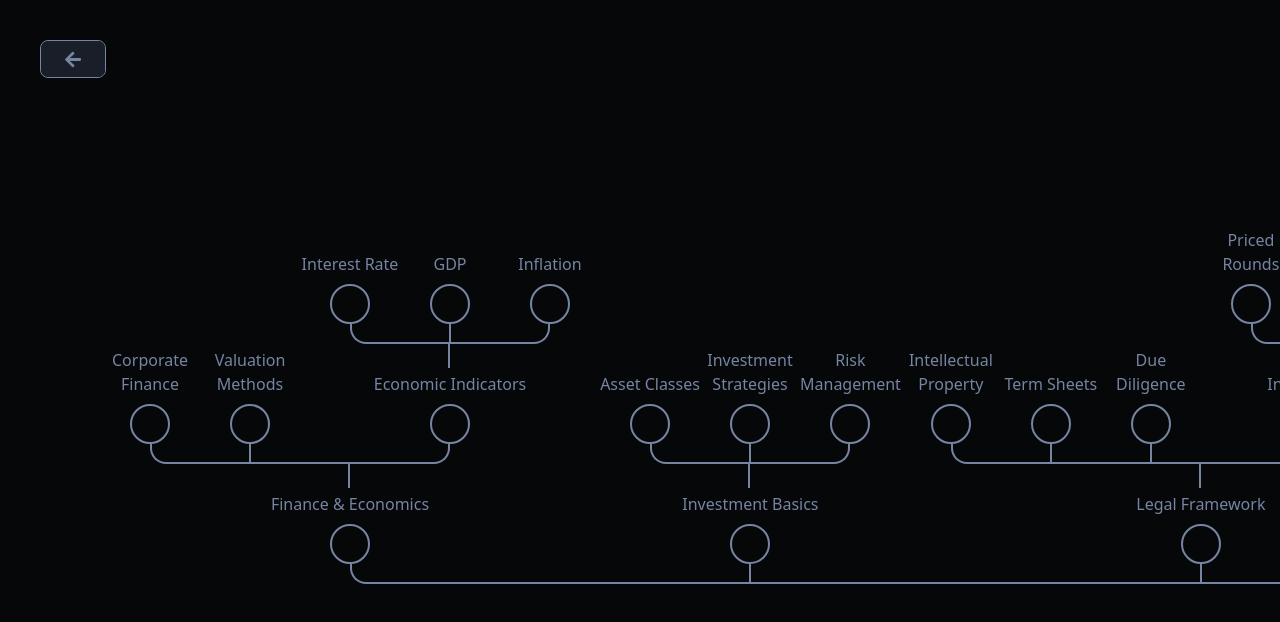
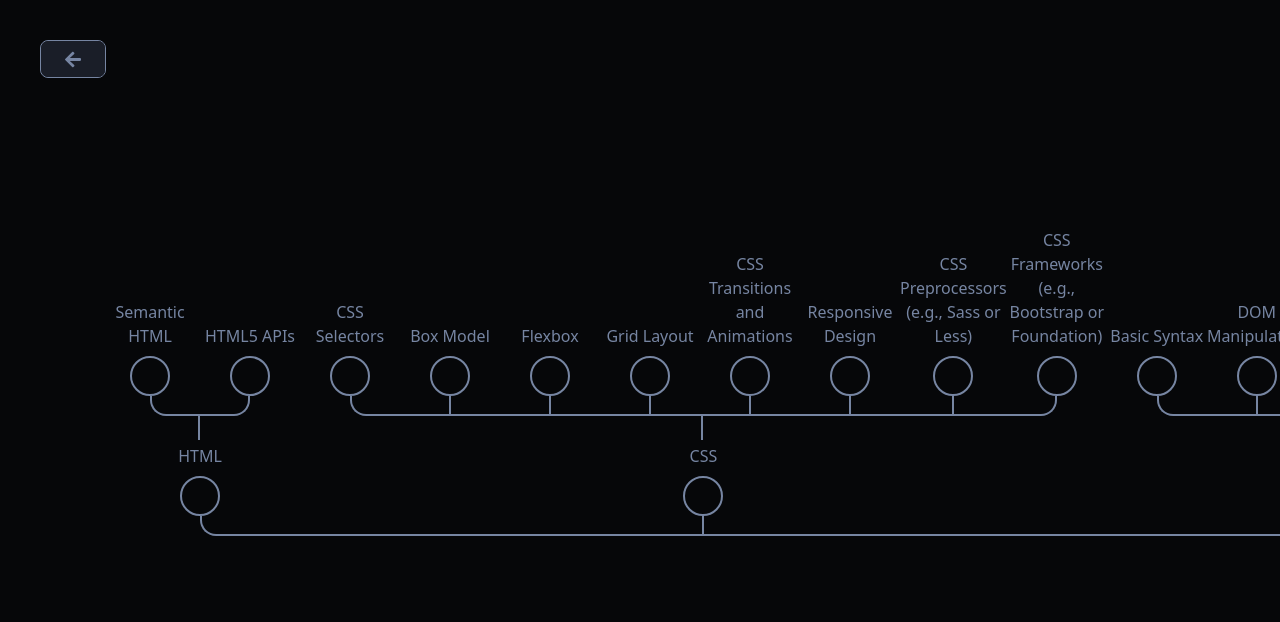
Before and after one commit to Lavryniukk/omniscent-frontend, a Next.js app: page /prototype/roadmap in a window 1280 px wide. Shown: the top 622 px of the page. Built offline with nearby package versions, Linux system fonts and the light colour scheme.

Commit message:
Added a bit of design to main prototype page

```diff
--- a/app/(pages)/prototype/roadmap/page.tsx
+++ b/app/(pages)/prototype/roadmap/page.tsx
@@ -6,78 +6,115 @@ import { useEffect, useRef, useState } from "react";
 import GraphTree from "@/app/modules/graph/GraphTree";
 let rdmap: Array<treenode> = [
   {
-    id: "frontendframework",
-    name: "Front-end framework",
-    displayChildren: true,
-    children: [
-      { id: "vue", name: "Vue", displayChildren: true },
-      { id: "react", name: "React", displayChildren: true },
-      { id: "angular", name: "Angular", displayChildren: true },
-    ],
-  },
-  {
-    id: "advcss",
-    name: "Advanced CSS",
+    id: "1",
+    name: "HTML",
     displayChildren: true,
     children: [
       {
-        id: "tailwind",
-        name: "TailwindCSS",
+        id: "1.1",
+        name: "Semantic HTML",
         displayChildren: true,
-        children: [],
       },
       {
-        id: "bootstrap",
-        name: "bootstrap",
+        id: "1.2",
+        name: "HTML5 APIs",
         displayChildren: true,
-        children: [],
       },
     ],
   },
   {
-    id: "language",
-    name: "Language",
+    id: "2",
+    name: "CSS",
     displayChildren: true,
     children: [
       {
-        id: "js",
-        name: "JavaScript",
+        id: "2.1",
+        name: "CSS Selectors",
         displayChildren: true,
-        children: [
-          {
-            id: "ts",
-            name: "TypeScript",
-            displayChildren: true,
-            children: [],
-          },
-        ],
+      },
+      {
+        id: "2.2",
+        name: "Box Model",
+        displayChildren: true,
+      },
+      {
+        id: "2.3",
+        name: "Flexbox",
+        displayChildren: true,
+      },
+      {
+        id: "2.4",
+        name: "Grid Layout",
+        displayChildren: true,
+      },
+      {
+        id: "2.5",
+        name: "CSS Transitions and Animations",
+        displayChildren: true,
+      },
+      {
+        id: "2.6",
+        name: "Responsive Design",
+        displayChildren: true,
+      },
+      {
+        id: "2.7",
+        name: "CSS Preprocessors (e.g., Sass or Less)",
+        displayChildren: true,
+      },
+      {
+        id: "2.8",
+        name: "CSS Frameworks (e.g., Bootstrap or Foundation)",
+        displayChildren: true,
       },
     ],
   },
   {
-    id: "layout",
-    name: "layout",
+    id: "3",
+    name: "JavaScript",
     displayChildren: true,
     children: [
       {
-        id: "html",
-        name: "HTML",
+        id: "3.1",
+        name: "Basic Syntax",
         displayChildren: true,
-        children: [],
       },
       {
-        id: "css",
-        name: "CSS",
+        id: "3.2",
+        name: "DOM Manipulation",
         displayChildren: true,
-        children: [],
+      },
+      {
+        id: "3.3",
+        name: "Fetch API",
+        displayChildren: true,
+      },
+      {
+        id: "3.4",
+        name: "ES6+ Features",
+        displayChildren: true,
+      },
+      {
+        id: "3.5",
+        name: "JavaScript Libraries (e.g., jQuery)",
+        displayChildren: true,
+      },
+      {
+        id: "3.6",
+        name: "Asynchronous JavaScript (e.g., Promises or Async/Await)",
+        displayChildren: true,
+      },
+      {
+        id: "3.7",
+        name: "JavaScript Frameworks (e.g., React, Angular, or Vue.js)",
+        displayChildren: true,
+      },
+      {
+        id: "3.8",
+        name: "Module Bundlers (e.g., Webpack or Parcel)",
+        displayChildren: true,
       },
     ],
-  },
-  {
-    id: "start",
-    name: "Front-end",
-    displayChildren: true,
-    children: [],
   },
 ];
 
@@ -264,11 +301,10 @@ const DynamicGraphTree = dynamic(
   () => import("@/app/modules/graph/GraphTree"), // Import path
   { ssr: false } // Disable server-side rendering for this component
 );
-
 // Define the RoadmapPage functional component
 const RoadmapPage = () => {
   // Define state variables using React hooks
-  let [tree, setTree] = useState<Array<treenode>>(test); // State for the roadmap tree
+  let [tree, setTree] = useState<Array<treenode>>(rdmap); // State for the roadmap tree
   let [showSideBar, setShowSideBar] = useState<boolean>(false); // State for showing/hiding the sidebar
   let [selectedNode, setSelectedNode] = useState<treenode>(tree[0]); // State for the currently selected node in the tree
   let [coordinates, setCoordinates] = useState<{ x: number; y: number }>({
--- a/app/components/prototypeComponents/PrototypeBoxes.tsx
+++ b/app/components/prototypeComponents/PrototypeBoxes.tsx
@@ -1,18 +1,27 @@
 import Link from "next/link";
+import { HiOutlineChatAlt2 } from "react-icons/hi";
+import { ImTree } from "react-icons/im";
+
 let Boxes = () => {
   return (
-    <div className="flex flex-row justify-around mt-10 select-none">
+    <div className=" flex justify-center space-x-20 md:space-x-40 py-5 mt-10 select-none">
       <Link
         href={"/prototype/chat"}
-        className="w-4/12 text-text border-2 aspect-square rounded-2xl border-secondary hover:border-accent"
+        className="w-1/4  max-w-[250px] max-h-[250px] pt-box-shadow flex flex-col items-center justify-center space-y-5 transition-all duration-300 aspect-square rounded-2xl "
       >
-        WIP(link to chat)
+        <p className="text-md sm:text-xl md:text-2xl  lg:text-3xl text-accent font-roboto font-light text-center mt-2 ">
+          Your chats
+        </p>
+        <HiOutlineChatAlt2 className="text-accent text-5xl md:text-6xl lg:text-7xl  mx-auto" />
       </Link>
       <Link
         href={"/prototype/roadmap"}
-        className="w-4/12 text-text border-2 aspect-square rounded-2xl border-secondary hover:border-accent"
+        className="w-1/4  max-w-[250px] max-h-[250px] pt-box-shadow flex flex-col items-center justify-center space-y-5 transition-all duration-300 aspect-square rounded-2xl "
       >
-        WIP(link to roadmap)
+        <p className="text-md sm:text-xl md:text-2xl  lg:text-3xl text-accent font-roboto font-light text-center mt-2 ">
+          Your roadmaps
+        </p>
+        <ImTree className="text-accent text-5xl md:text-6xl lg:text-7xl  rotate-180 mx-auto" />
       </Link>
     </div>
   );
--- a/app/components/prototypeComponents/PrototypeInput.tsx
+++ b/app/components/prototypeComponents/PrototypeInput.tsx
@@ -9,7 +9,7 @@ let Input = () => {
   };
   // const handleSubmit = () => {};
   return (
-    <div className=" w-8/12 h-10 select-none flex items-center mt-10  overflow-hidden border border-accent outline-none rounded-lg mx-auto ">
+    <div className=" w-8/12 max-w-[400px] h-10 select-none flex items-center mt-10  overflow-hidden border border-accent outline-none rounded-lg mx-auto ">
       <input
         onChange={(event) => {
           handleInputChange(event);
@@ -21,7 +21,7 @@ let Input = () => {
       />
       <button
         type="submit"
-        className="text-text bg-secondary border border-accent opacity-70 hover:opacity-100 transition-opacity duration-100 w-2/12 h-2/3 rounded-lg box-border"
+        className="text-text bg-secondary duration-200 border border-accent opacity-70 hover:opacity-100 transition-all w-2/12 h-2/3 rounded-lg box-border"
       >
         Send
       </button>
--- a/app/components/prototypeComponents/PrototypeTItle.tsx
+++ b/app/components/prototypeComponents/PrototypeTItle.tsx
@@ -1,6 +1,6 @@
 let Title = () => {
   return (
-    <h1 className="text-text text-zinc-300 font-roboto md:text-4xl sm:text-3xl text-2xl lg:text-5xl font-bold w-fit text-center mx-auto">
+    <h1 className="text-text text-zinc-300 font-roboto md:text-5xl sm:text-4xl text-3xl lg:text-6xl font-bold w-fit text-center mx-auto">
       You are on the prototype page
     </h1>
   );
--- a/app/globals.css
+++ b/app/globals.css
@@ -56,6 +56,18 @@
       0 0 10px var(--primary),
       0 0 20px var(--primary);
   }
+  .pt-box-shadow {
+    box-shadow:
+      0 0 2px var(--accent),
+      0 0 5px var(--accent),
+      0 0 10px var(--accent);
+  }
+  .pt-box-shadow:hover {
+    box-shadow:
+      0 0 5px var(--accent),
+      0 0 10px var(--accent),
+      0 0 20px var(--accent);
+  }
 }
 body {
   background: var(--background);
@@ -63,7 +75,8 @@ body {
 .node {
   @apply text-text font-light w-fit h-fit mx-auto text-xs sm:text-sm md:text-base lg:text-lg;
 }
-
+.pt-box-shadow {
+}
 .features-title {
   @apply text-text font-roboto font-medium text-lg md:text-xl lg:text-2xl 2xl:text-3xl mb-2;
 }
--- a/app/modules/prototype/PrototypeHome.tsx
+++ b/app/modules/prototype/PrototypeHome.tsx
@@ -1,10 +1,9 @@
 import Input from "@/app/components/prototypeComponents/PrototypeInput";
 import Title from "@/app//components/prototypeComponents/PrototypeTItle";
 import Boxes from "@/app/components/prototypeComponents/PrototypeBoxes";
-
 let PrototypeMain = () => {
   return (
-    <div className=" w-fit mx-auto mt-60">
+    <div className=" w-full  mx-auto mt-60">
       <Title />
       <Input />
       <Boxes />
--- a/package.json
+++ b/package.json
@@ -20,7 +20,6 @@
     "react": "18.2.0",
     "react-dom": "18.2.0",
     "react-icons": "^4.10.1",
-    "react-organizational-chart": "^2.2.1",
     "tailwindcss": "3.3.3",
     "typescript": "5.1.6"
   },
```
Also changed, not shown: 1 other file (tests, documents, lock files or other folders).
